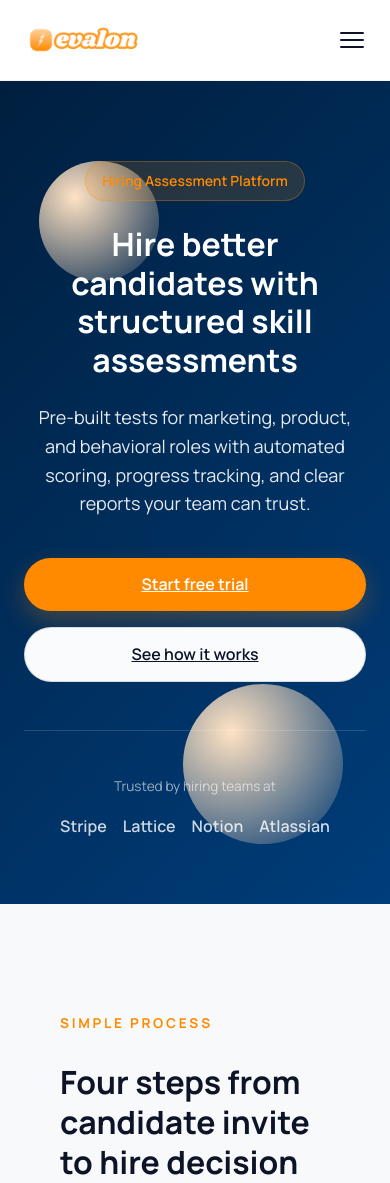
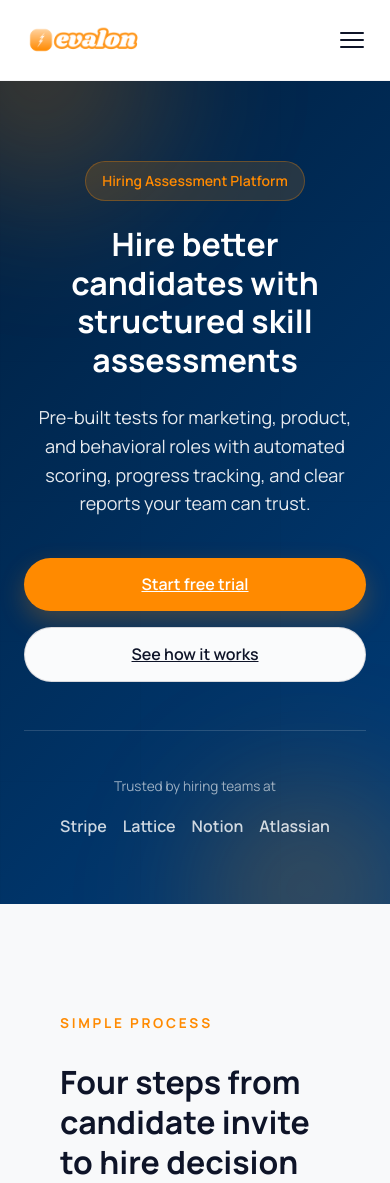
Before and after one commit to sarvarjafarov/assesment, a Django app: page / in a window 390 px wide. Shown: the top 1183 px of the page. Run offline with Django 4.2, Linux system fonts and the light colour scheme; data that the repository does not hold is empty.

Commit message:
Redesign homepage: simplified structure, animated orbs, clearer messaging

```diff
--- a/templates/pages/home.html
+++ b/templates/pages/home.html
@@ -660,6 +660,61 @@
     font-style: italic;
 }
 
+/* Animated Orbs */
+.hero-orb {
+    position: absolute;
+    border-radius: 50%;
+    background: radial-gradient(circle at 30% 30%, rgba(255, 138, 0, 0.3), rgba(255, 138, 0, 0.05));
+    filter: blur(60px);
+    z-index: 1;
+}
+
+.orb-one {
+    width: 400px;
+    height: 400px;
+    top: -100px;
+    left: -100px;
+    animation: float-orb-1 20s ease-in-out infinite;
+}
+
+.orb-two {
+    width: 350px;
+    height: 350px;
+    bottom: -80px;
+    right: -80px;
+    animation: float-orb-2 25s ease-in-out infinite;
+}
+
+@keyframes float-orb-1 {
+    0%, 100% {
+        transform: translate(0, 0) scale(1);
+    }
+    25% {
+        transform: translate(50px, -30px) scale(1.1);
+    }
+    50% {
+        transform: translate(-30px, 40px) scale(0.9);
+    }
+    75% {
+        transform: translate(40px, 20px) scale(1.05);
+    }
+}
+
+@keyframes float-orb-2 {
+    0%, 100% {
+        transform: translate(0, 0) scale(1);
+    }
+    25% {
+        transform: translate(-40px, 30px) scale(1.08);
+    }
+    50% {
+        transform: translate(50px, -40px) scale(0.92);
+    }
+    75% {
+        transform: translate(-30px, -20px) scale(1.03);
+    }
+}
+
 /* Responsive */
 @media (max-width: 768px) {
     .hero-v2 {
@@ -687,6 +742,17 @@
         gap: 1rem;
         font-size: 1rem;
     }
+
+    /* Smaller orbs on mobile */
+    .orb-one {
+        width: 250px;
+        height: 250px;
+    }
+
+    .orb-two {
+        width: 220px;
+        height: 220px;
+    }
 }
 </style>
 
```
